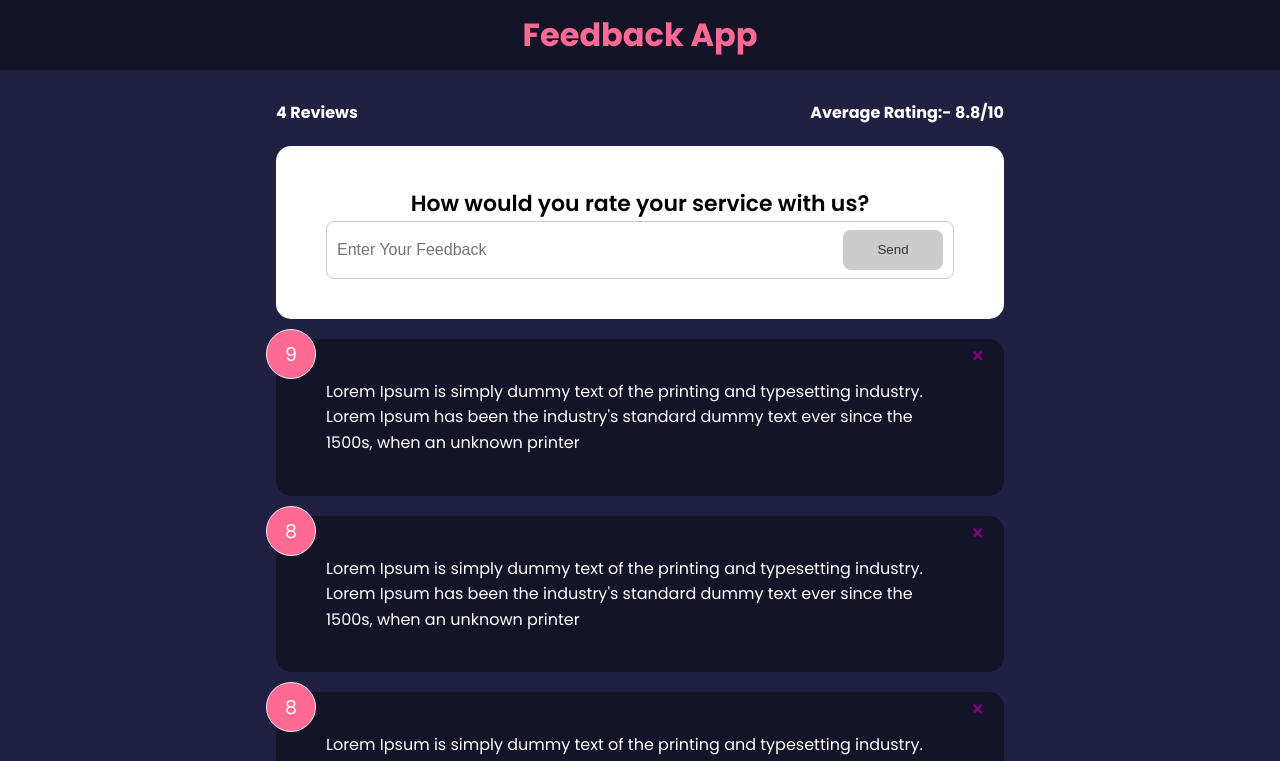
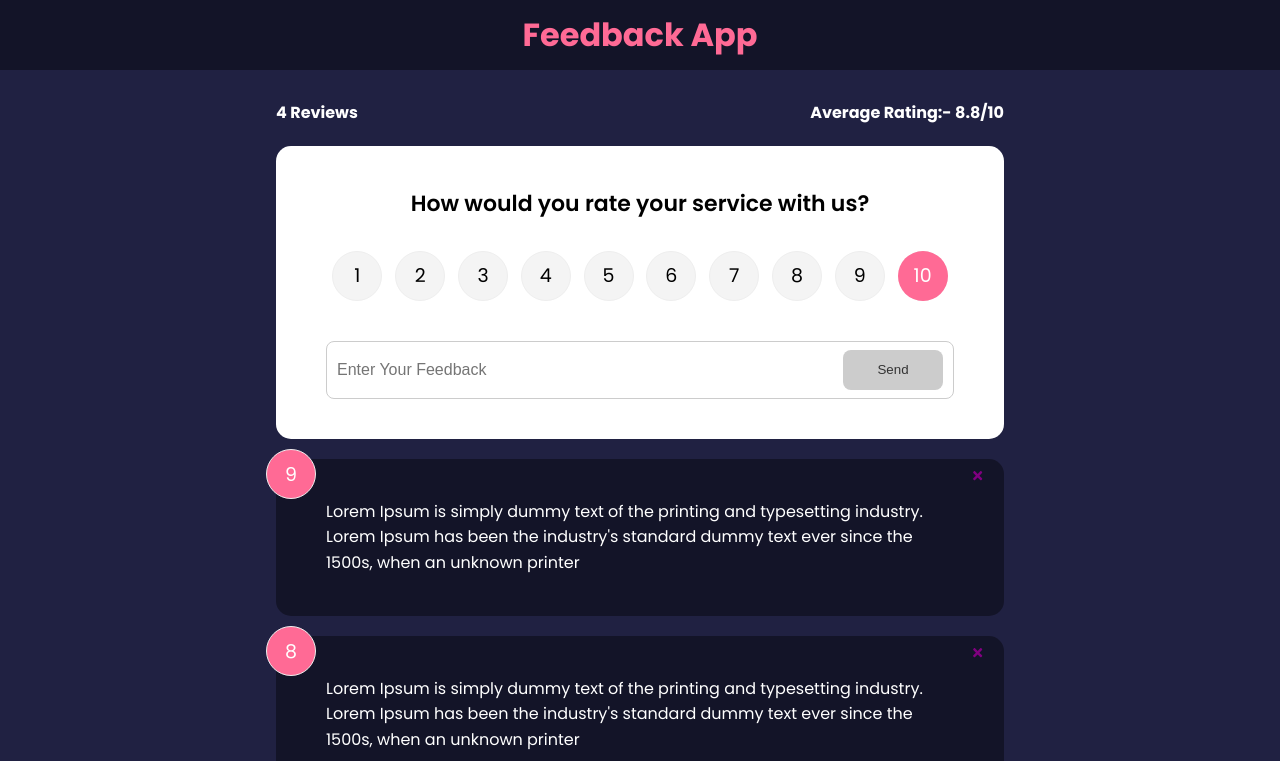
Before and after one commit to Shatakshi-Shukla-Github/Feedback-App, a React (Create React App) app: page / in a window 1280 px wide. Shown: the top 761 px of the page. Built offline with nearby package versions, Linux system fonts and the light colour scheme.

Commit message:
Added the Rating component

```diff
--- a/src/components/FeedbackForm.jsx
+++ b/src/components/FeedbackForm.jsx
@@ -1,10 +1,12 @@
 import { useState } from "react";
 import Card from "./shared/Card";
 import Button from "./shared/Button";
+import RatingSelect from "./RatingSelect";
 function FeedbackForm() {
   const [text, setText] = useState("");
   const [btnDisabled, setBtnDisabled] = useState(true);
   const [message, setMessage] = useState("");
+  const [rating, setRating] = useState(10);
   const handleTextChange = (e) => {
     if (text === "") {
       setBtnDisabled(true);
@@ -22,6 +24,7 @@
     <Card>
       <form>
         <h2>How would you rate your service with us?</h2>
+        <RatingSelect select={(rating) => setRating(rating)} />
         <div className="input-group">
           <input
             type="text"
--- /dev/null
+++ b/src/components/RatingSelect.jsx
@@ -0,0 +1,26 @@
+import { useState } from "react";
+function RatingSelect({ select }) {
+  const [selected, setSelected] = useState(10);
+  const handleChange = (e) => {
+    setSelected(+e.currentTarget.value);
+    select(+e.currentTarget.value);
+  };
+  return (
+    <ul className="rating">
+      {Array.from({ length: 10 }, (_, i) => (
+        <li key={`rating-${i + 1}`}>
+          <input
+            type="radio"
+            id={`num${i + 1}`}
+            name="rating"
+            value={i + 1}
+            onChange={handleChange}
+            checked={selected === i + 1}
+          />
+          <label htmlFor={`num${i + 1}`}>{i + 1}</label>
+        </li>
+      ))}
+    </ul>
+  );
+}
+export default RatingSelect;
```
